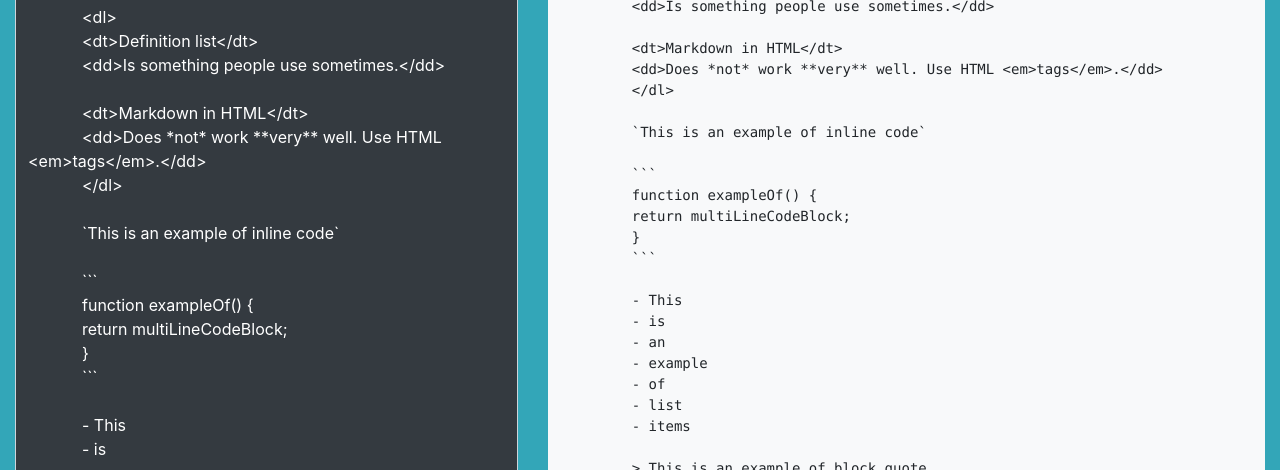
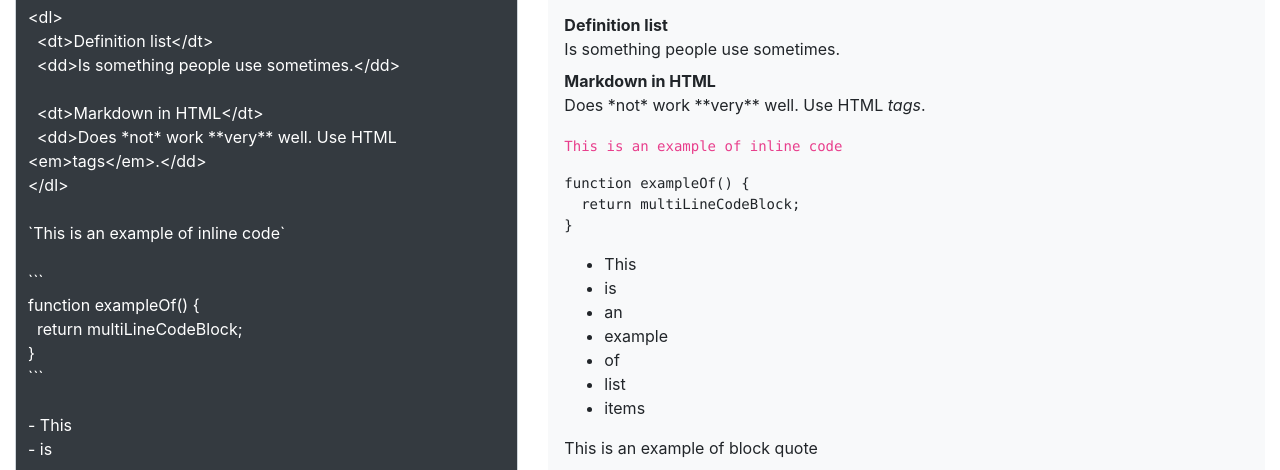
Before and after one commit to ryantusi/Frontend-Development-Libraries, a plain HTML site: page Markdown-Previewer/index.html in a window 1280 px wide. Shown: the part 304-774 px from the top of the page. Drawn offline with nearby package versions, Linux system fonts and the light colour scheme.

Commit message:
Fixed Bug

```diff
--- a/Markdown-Previewer/index.html
+++ b/Markdown-Previewer/index.html
@@ -4,8 +4,8 @@
     <meta charset="UTF-8" />
     <meta name="viewport" content="width=device-width, initial-scale=1" />
     <link rel="stylesheet" href="https://stackpath.bootstrapcdn.com/bootstrap/4.5.0/css/bootstrap.min.css" integrity="sha384-9aIt2nRpC12Uk9gS9baDl411NQApFmC26EwAOH8WgZl5MYYxFfc+NcPb1dKGj7Sk" crossorigin="anonymous">
-    <title>A Markdown Previewer</title>
-    <link rel="stylesheet" href="styles.css" />
+    <title>Markdown Previewer</title>
+
     <script>
       function updatePreview() {
         //updating the marked text in editor to plain text in preview
@@ -77,7 +77,8 @@
 
     <!-- Freecodecamp JavaScript -->
     <script src="https://cdn.freecodecamp.org/testable-projects-fcc/v1/bundle.js"></script>
-    <!-- Importing Marked Library -->
-    <script src="script.js" type="module"></script>
+
+    <!-- Importing Markdown Library -->
+    <script src="script.js"></script>
   </body>
 </html>
```
Lines whose indentation alone changed are shown as unchanged.
